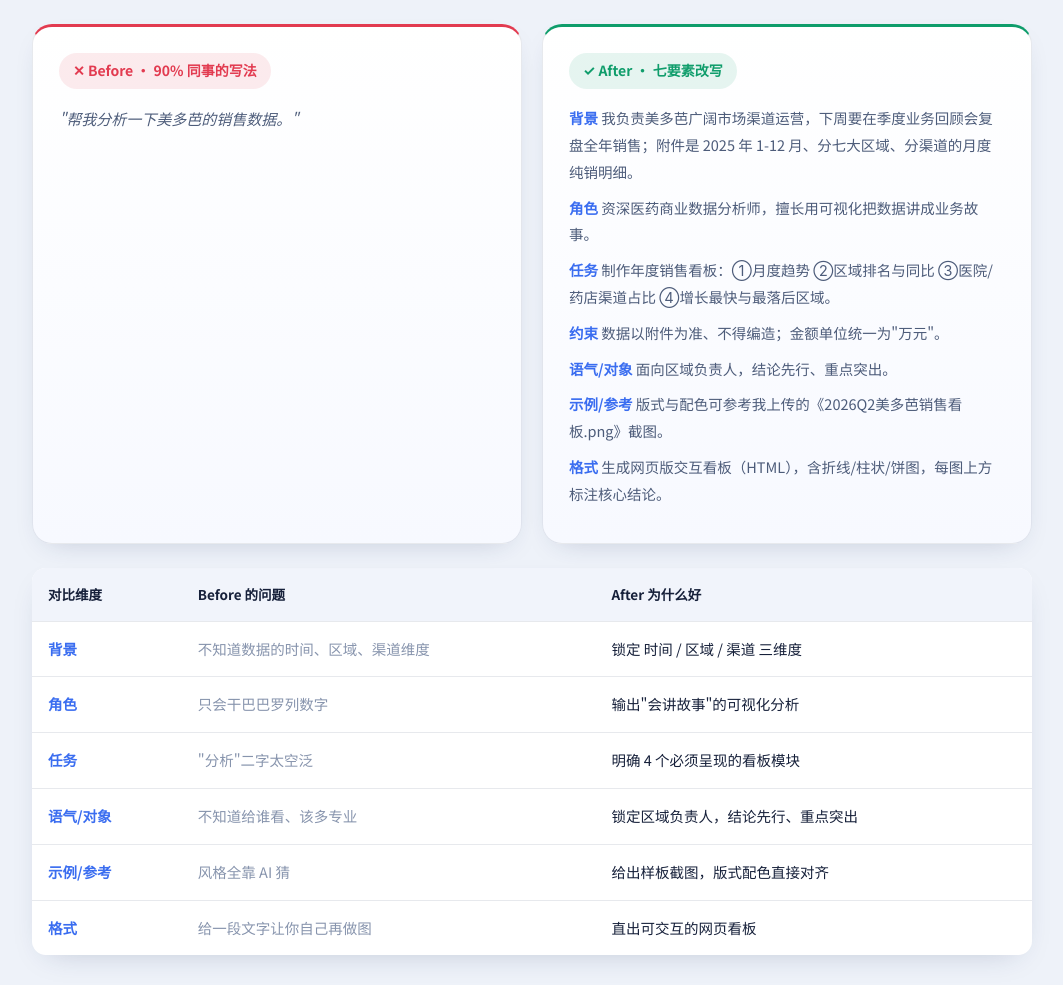
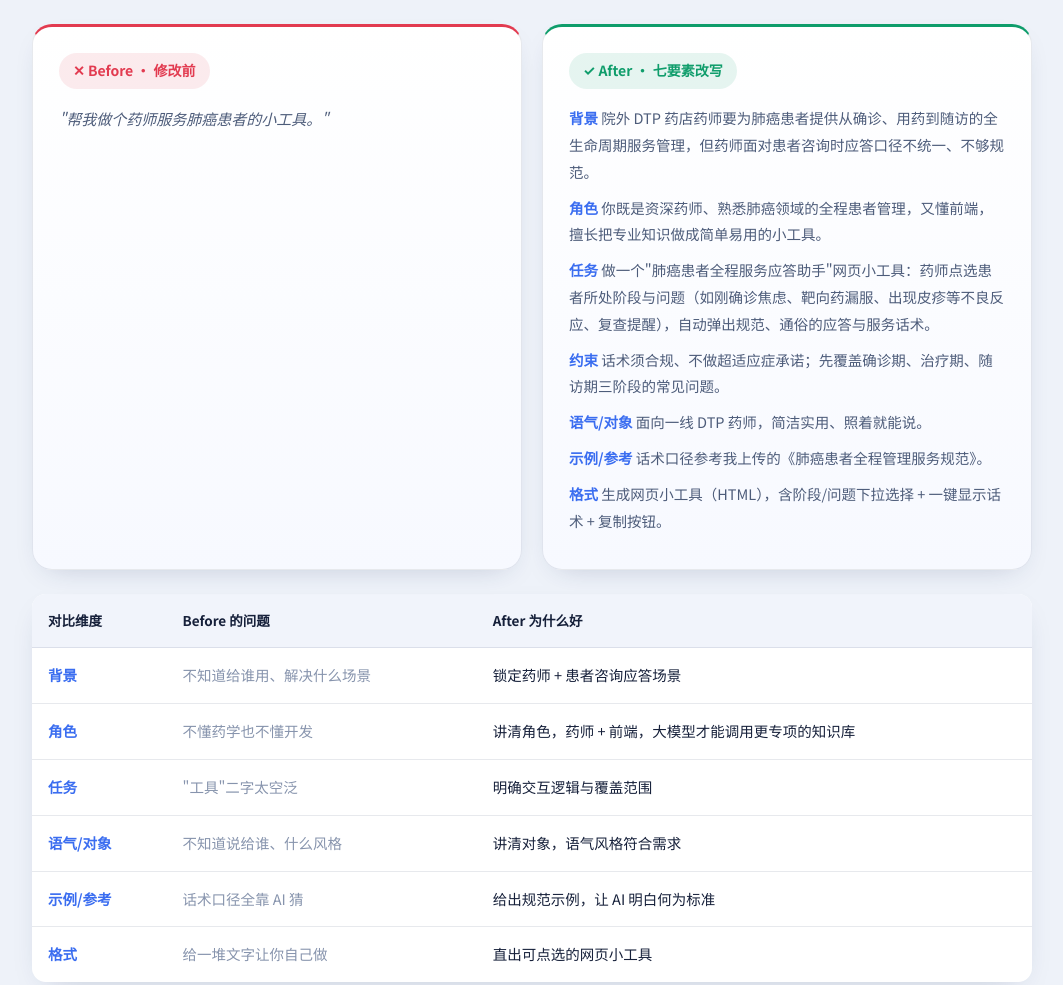
Before and after one commit to NickL94-Li/MCE-AI-, a plain HTML site: page index.html in a window 1280 px wide. Shown: the part 3416-4401 px from the top of the page, without its empty margins (108-1171 px from the left). Drawn offline with Linux system fonts and the light colour scheme.

Commit message:
Add files via upload

```diff
--- a/index.html
+++ b/index.html
@@ -152,6 +152,7 @@ section{padding:clamp(64px,9vw,120px) 0 30px;scroll-margin-top:74px}
 .el h4{font-size:18px;color:var(--txt)}
 .el .def{color:var(--txt-mute);font-size:13.5px;margin-bottom:12px}
 .el .ex{font-size:14px;color:var(--txt-dim);border-left:3px solid var(--blue);background:rgba(58,109,240,.06);padding:11px 14px;border-radius:0 10px 10px 0}
+.el .ex::before{content:"例子：";color:var(--blue);font-weight:700}
 .el .ex b{color:var(--blue)}
 
 /* Before After */
@@ -386,29 +387,29 @@ footer .big{font-family:"Orbitron";font-size:16px;background:linear-gradient(120
     </div>
     <div class="ba-grid">
       <div class="ba bad reveal">
-        <span class="tag">✕ Before · 90% 同事的写法</span>
-        <div class="quote">"帮我分析一下美多芭的销售数据。"</div>
+        <span class="tag">✕ Before · 修改前</span>
+        <div class="quote">"帮我做个药师服务肺癌患者的小工具。"</div>
       </div>
       <div class="ba good reveal">
         <span class="tag">✓ After · 七要素改写</span>
-        <div class="field"><b>背景</b> 我负责美多芭广阔市场渠道运营，下周要在季度业务回顾会复盘全年销售；附件是 2025 年 1-12 月、分七大区域、分渠道的月度纯销明细。</div>
-        <div class="field"><b>角色</b> 资深医药商业数据分析师，擅长用可视化把数据讲成业务故事。</div>
-        <div class="field"><b>任务</b> 制作年度销售看板：①月度趋势 ②区域排名与同比 ③医院/药店渠道占比 ④增长最快与最落后区域。</div>
-        <div class="field"><b>约束</b> 数据以附件为准、不得编造；金额单位统一为"万元"。</div>
-        <div class="field"><b>语气/对象</b> 面向区域负责人，结论先行、重点突出。</div>
-        <div class="field"><b>示例/参考</b> 版式与配色可参考我上传的《2026Q2美多芭销售看板.png》截图。</div>
-        <div class="field"><b>格式</b> 生成网页版交互看板（HTML），含折线/柱状/饼图，每图上方标注核心结论。</div>
+        <div class="field"><b>背景</b> 院外 DTP 药店药师要为肺癌患者提供从确诊、用药到随访的全生命周期服务管理，但药师面对患者咨询时应答口径不统一、不够规范。</div>
+        <div class="field"><b>角色</b> 你既是资深药师、熟悉肺癌领域的全程患者管理，又懂前端，擅长把专业知识做成简单易用的小工具。</div>
+        <div class="field"><b>任务</b> 做一个"肺癌患者全程服务应答助手"网页小工具：药师点选患者所处阶段与问题（如刚确诊焦虑、靶向药漏服、出现皮疹等不良反应、复查提醒），自动弹出规范、通俗的应答与服务话术。</div>
+        <div class="field"><b>约束</b> 话术须合规、不做超适应症承诺；先覆盖确诊期、治疗期、随访期三阶段的常见问题。</div>
+        <div class="field"><b>语气/对象</b> 面向一线 DTP 药师，简洁实用、照着就能说。</div>
+        <div class="field"><b>示例/参考</b> 话术口径参考我上传的《肺癌患者全程管理服务规范》。</div>
+        <div class="field"><b>格式</b> 生成网页小工具（HTML），含阶段/问题下拉选择 + 一键显示话术 + 复制按钮。</div>
       </div>
     </div>
     <table class="cmp reveal">
       <thead><tr><th>对比维度</th><th>Before 的问题</th><th>After 为什么好</th></tr></thead>
       <tbody>
-        <tr><td>背景</td><td>不知道数据的时间、区域、渠道维度</td><td>锁定 时间 / 区域 / 渠道 三维度</td></tr>
-        <tr><td>角色</td><td>只会干巴巴罗列数字</td><td>输出"会讲故事"的可视化分析</td></tr>
-        <tr><td>任务</td><td>"分析"二字太空泛</td><td>明确 4 个必须呈现的看板模块</td></tr>
-        <tr><td>语气/对象</td><td>不知道给谁看、该多专业</td><td>锁定区域负责人，结论先行、重点突出</td></tr>
-        <tr><td>示例/参考</td><td>风格全靠 AI 猜</td><td>给出样板截图，版式配色直接对齐</td></tr>
-        <tr><td>格式</td><td>给一段文字让你自己再做图</td><td>直出可交互的网页看板</td></tr>
+        <tr><td>背景</td><td>不知道给谁用、解决什么场景</td><td>锁定药师 + 患者咨询应答场景</td></tr>
+        <tr><td>角色</td><td>不懂药学也不懂开发</td><td>讲清角色，药师 + 前端，大模型才能调用更专项的知识库</td></tr>
+        <tr><td>任务</td><td>"工具"二字太空泛</td><td>明确交互逻辑与覆盖范围</td></tr>
+        <tr><td>语气/对象</td><td>不知道说给谁、什么风格</td><td>讲清对象，语气风格符合需求</td></tr>
+        <tr><td>示例/参考</td><td>话术口径全靠 AI 猜</td><td>给出规范示例，让 AI 明白何为标准</td></tr>
+        <tr><td>格式</td><td>给一堆文字让你自己做</td><td>直出可点选的网页小工具</td></tr>
       </tbody>
     </table>
   </div>
@@ -470,22 +471,22 @@ const techs=[
  {no:"01",zh:"思维链",title:'强制 AI "先想后答"',
   use:["卡点诊断","风险分析","复杂流程梳理","数据推算"],
   principle:'不让 AI 直接蹦结论，而是要求它<b>一步步推理</b>，先列原因再给策略——能大幅减少逻辑跳跃和拍脑袋。最低成本触发：句末加一句 <b>"请一步一步地思考"</b>。',
-  ex:'<span class="bad">✕ Before：</span>"某区域美多芭纯销下滑，怎么办？"<br><br><span class="good">✓ After：</span>"某区域美多芭集采落地后，终端纯销下滑。<b>请一步一步思考：先从【临床医生开方意愿／医院科室覆盖广度／院内患者随访与流转】三个维度，列出纯销下滑的 3 个核心原因，再针对每个原因给出对应的破局策略。</b>"',
+  ex:'<span class="bad">✕ Before：</span>"某区域美多芭纯销下滑，怎么办？"<br><br><span class="good">✓ After：</span>"某区域美多芭集采落地后，终端纯销下滑。<b>请一步一步思考：先从【医院集采品类管理办法／临床医生开方意愿度／患者对于中标品仿制品和原研产品的观念】三个维度，列出纯销下滑的 3 个核心原因，再针对每个原因给出对应的破局策略。</b>"',
   why:'逼 AI 暴露推理过程，你能及时纠偏，更能得到你想要的结果。'},
  {no:"02",zh:"给样本",title:"给个范例，照葫芦画瓢",
   use:["风格/版式复刻","固定格式套用","批量生成同款内容"],
   principle:'对输出格式/风格有明确预期时，<b>直接喂给它一个"范例"让它模仿</b>——范例可以是文字样例，也可以是<b>上传一张截图或一份样板文件</b>。复杂的风格用文字描述既费劲又说不清，给个样板照着仿，比写一百字的说明都准。',
-  ex:'<span class="good">✓ 示例（上传样板截图，让 AI 复刻 PPT 风格）：</span><br>"附件是一页参考 PPT 截图。我现在要做美多芭季度复盘 PPT，<b>请直接模仿这张截图的版式、配色、标题风格和文字详略</b>，帮我生成\'竞品动态\'\'下半年行动计划\'这两页的内容与排版。"',
+  ex:'<span class="good">✓ 示例（上传样板截图，让 AI 复刻 PPT 风格）：</span><br>"附件是一页参考 PPT 截图。我现在要做美多芭季度复盘 PPT，<b>请直接模仿这张截图的版式、配色、标题风格和文字详略</b>，帮我生成\'下半年行动计划\'这一页的内容与排版。"',
   why:'与其绞尽脑汁用文字描述"我想要什么风格"，不如直接甩一个样板让 AI 照着复刻——它看一眼就懂，输出风格统一、拿来即用。'},
  {no:"03",zh:"一次多版本",title:"同一件事，不同对象不同话术",
   use:["分层沟通","一稿多投","汇报适配不同听众"],
   principle:'同一内容面向不同受众侧重不同，让 AI 一次产出多版本，省去反复重写。',
-  ex:'<span class="good">✓ 示例：</span>"请就\'健康驿站慢病患者服务\'生成三个版本沟通话术：<b>版本A 面向患者本人</b>（侧重通俗易懂、关怀鼓励）；<b>版本B 面向药店店员</b>（侧重服务话术与转介动作）；<b>版本C 面向商业公司</b>（侧重患者留存带来的复购价值）。"',
+  ex:'<span class="good">✓ 示例：</span>"请就\'健康驿站慢病患者服务\'生成三个版本沟通话术：<b>版本A 面向患者本人</b>（侧重通俗易懂、关怀鼓励）；<b>版本B 面向药店店员</b>（侧重服务话术与管理动作）；<b>版本C 面向商业公司</b>（侧重患者留存带来的复购价值）。"',
   why:'一次产出贴合不同受众的三个版本，省去反复重写，开会前所有沟通口径一次备齐。'},
  {no:"04",zh:"后退提示",title:"先抽象、再落地",
   use:["复杂决策","没头绪时","需抓第一性原理"],
   principle:'遇到具体难题，先让 AI"退一步"抽象出背后的通用原理，再回到具体场景——避免它一头扎进细节、抓不住根本。',
-  ex:'<span class="good">✓ 示例：</span>"在帮我做某区域药店分级运营方案前，<b>请先退一步总结：决定一家广阔市场药店能否成为高质量合作伙伴的底层关键因素有哪些？</b> 再基于这些因素，针对我这个区域给出方案。"',
+  ex:'<span class="good">✓ 示例：</span>"在帮我做某区域药店分级运营方案前，<b>请先退一步总结：决定一家 DTP 药店能否成为高质量合作伙伴的底层关键因素有哪些？</b> 再基于这些因素，针对我这个区域给出方案。"',
   why:'先建立判断框架，方案才不会"只见树木不见森林"。'},
  {no:"05",zh:"提示链",title:"大任务拆成小步骤",
   use:["长报告撰写","多阶段分析","需逐步确认的任务"],
```
